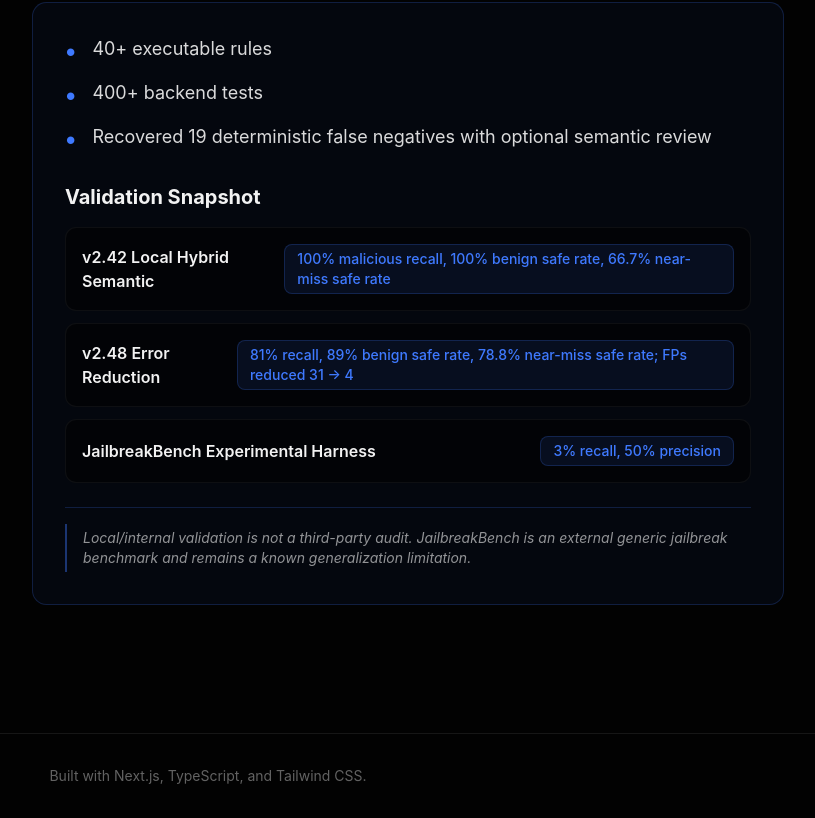
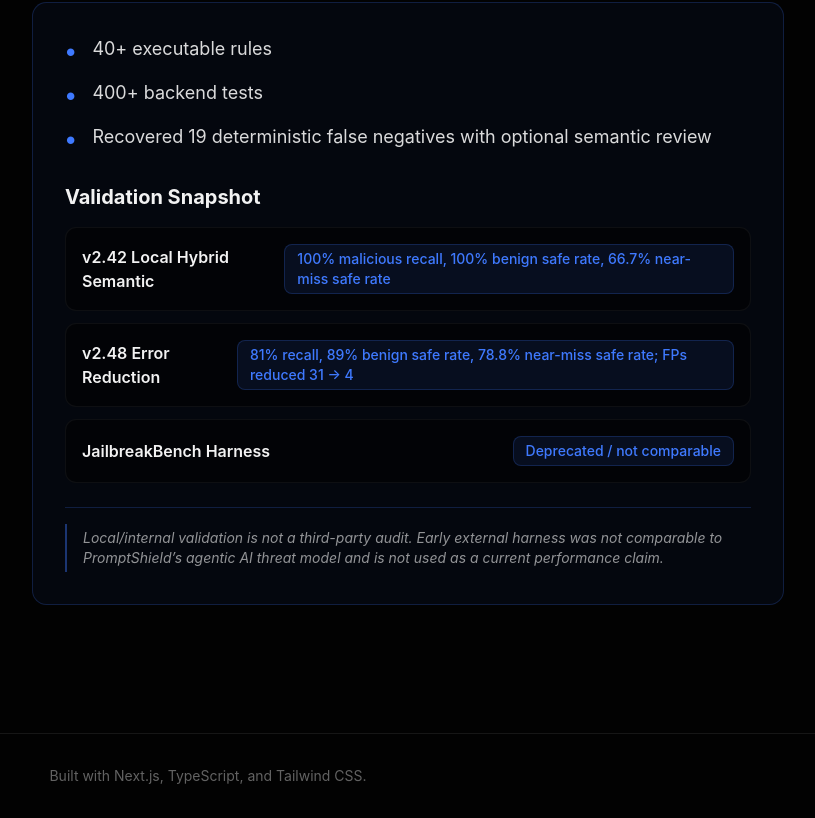
Before and after one commit to aryanshrm/-aryan-portfolio, a Next.js app: page /projects/promptshield in a window 1280 px wide. Shown: the part 3834-4652 px from the top of the page, without its empty margins (432-1247 px from the left). Built offline with nearby package versions, Linux system fonts and the light colour scheme.

Commit message:
copy: correct external benchmark framing

```diff
--- a/app/projects/[slug]/page.tsx
+++ b/app/projects/[slug]/page.tsx
@@ -78,8 +78,8 @@ const projects: Record<string, ProjectData> = {
         result: '81% recall, 89% benign safe rate, 78.8% near-miss safe rate; FPs reduced 31 → 4'
       },
       {
-        context: 'JailbreakBench Experimental Harness',
-        result: '3% recall, 50% precision'
+        context: 'JailbreakBench Harness',
+        result: 'Deprecated / not comparable'
       }
     ],
     learnings: [
@@ -87,7 +87,7 @@ const projects: Record<string, ProjectData> = {
       'Building performant Python APIs for security workloads',
       'Creating robust test suites for AI vulnerability scanning'
     ],
-    caveat: 'Local/internal validation is not a third-party audit. JailbreakBench is an external generic jailbreak benchmark and remains a known generalization limitation.',
+    caveat: 'Local/internal validation is not a third-party audit. Early external harness was not comparable to PromptShield’s agentic AI threat model and is not used as a current performance claim.',
     links: [
       { label: 'GitHub', url: 'https://github.com/aryanshrm/promptshield', primary: true },
       { label: 'Watch Demo', url: 'https://youtu.be/liucb4vimkA', primary: false }
```
